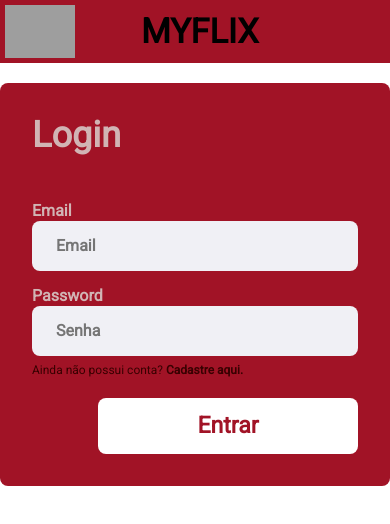
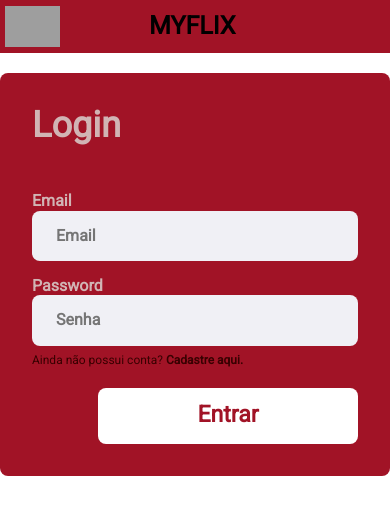
Before and after one commit to CaioCesarRocha/ProjetoFinal_Bootcamp_Eduzz, a React (Create React App) app in the folder myflix_web/: page / in a window 390 px wide. Shown: the top 524 px of the page. Built offline with nearby package versions, Linux system fonts and the light colour scheme; grey boxes are pictures that could not be loaded.

Commit message:
Deixando o site responsivo com media queries

```diff
--- a/myflix_web/src/components/description/index.js
+++ b/myflix_web/src/components/description/index.js
@@ -45,11 +45,11 @@ const Description = () => {
     }
 
     return (
-      <>
-        <S.Wrapper>
+      <S.Wrapper>
+        <S.WrapperContent>
           <S.WrapperImage src={movieState.movie.avatar} alt="Avatar of movie" />
           <S.WrapperInfoMovie>
-            <div>
+
               <S.WrapperTitle
                   href={movieState.movie.description}
                   target="_blank"
@@ -78,7 +78,7 @@ const Description = () => {
                 <h3>Genres:</h3>
                   <span>{movieState.movie.genres[0].name}, {movieState.movie.genres[1].name} </span>
               </S.WrapperMovieGeneric>
-            </div>
+
           </S.WrapperInfoMovie>
 
           <S.WrapperContainerOptions>
@@ -98,14 +98,14 @@ const Description = () => {
             </S.WrapperOptions>
           </S.WrapperContainerOptions>
 
-        </S.Wrapper>
+        </S.WrapperContent>
         {hasTrailer ?
             <ShowTrailer url={trailerURL} onClick={() => {setHasTrailer(false)}}  />
           :
             <span></span>
         }
 
-      </>
+      </S.Wrapper>
     );
   };
 
--- a/myflix_web/src/components/description/styled.js
+++ b/myflix_web/src/components/description/styled.js
@@ -1,21 +1,30 @@
 import styled from "styled-components";
 
 export const Wrapper = styled.div`
+  margin: 0;
+  width: 100%;
+`
+
+export const WrapperContent = styled.div`
   display: flex;
-  align-items: flex-center;
-  flex-direction: row;
-  background-color: #751aff;
-  width: 100%;
+  justify-content: center;
+  max-width: 100%;
+  flex: 1;
+
+  @media(max-width: 800px) {
+    flex-direction: column;
+    margin-top: 15px;
+  }
 `;
 
 export const WrapperInfoMovie = styled.div`
   display: flex;
   flex-direction: column;
-  background-color: #ccc;
   align-items: flex-center;
   justify-content: space-between;
   margin-left: 8px;
-  padding-top: 15px;
+  padding: 15px;
+
 
   h1 {
     font-size: 32px;
@@ -64,13 +73,19 @@ export const WrapperMovieGeneric = styled.div`
 
 export const WrapperImage = styled.img`
   border-radius: 10%;
-  width: 200px;
+  width: 230px;
   height: 220px;
   margin: 8px;
+
+  @media(max-width: 800px) {
+    justify-content: center;
+    margin: 0 auto;
+    width: 200px;
+    height: 180px;
+  }
 `;
 
 export const WrapperContainerOptions = styled.div`
-  background-color: red;
   display: flex;
   margin: auto 0;
   max-width: 100%;
@@ -89,11 +104,18 @@ export const WrapperOptions = styled.div`
   text {
     margin-top: 15px;
   }
+
+  @media(max-width: 800px) {
+    font-size: 18px;
+  }
+
+  @media(max-width: 350px) {
+    font-size: 14px;
+  }
 `
 
 export const WrapperButton = styled.button`
   font-size: 80px;
-  color: #a11326;
   display: flex;
   flex-direction: row;
   &:hover {
@@ -102,4 +124,12 @@ export const WrapperButton = styled.button`
   span{
     font-size: 30px;
   }
+
+  @media(max-width: 800px) {
+    font-size: 60px;
+  }
+
+  @media(max-width: 350px) {
+    font-size: 40px;
+  }
 `
--- a/myflix_web/src/components/menu/index.js
+++ b/myflix_web/src/components/menu/index.js
@@ -48,6 +48,7 @@ const Menu = () =>{
                 <h3>{username}</h3>
             </S.WrapperContentUsername>
 
+
             {
             signed ?
                 <button onClick={() => logout()}>
@@ -58,6 +59,7 @@ const Menu = () =>{
             :
                 ''
             }
+
         </S.WrapperHeader>
     )
 }
--- a/myflix_web/src/components/menu/styled.js
+++ b/myflix_web/src/components/menu/styled.js
@@ -17,9 +17,17 @@ export const WrapperHeader = styled.header`
 
 export const WrapperLogo = styled.a`
     img {
-        max-width: 70px;
+        max-width: 100%;
+        width: 75px;
     }
 
+    @media(max-width: 800px) {
+        width: 55px;
+    }
+
+    @media(max-width: 350px) {
+        width: 45px;
+    }
 `;
 
 
@@ -38,6 +46,21 @@ export const WrapperOption = styled.a`
         color: #f79292;
         box-shadow: #000;
     }
+
+
+    @media(max-width: 800px) {
+        font-size: 24px;
+        h1 {
+            font-size: 12px;
+        }
+    }
+
+    @media(max-width: 350px) {
+        font-size: 18px;
+        h1 {
+            font-size: 8px;
+        }
+    }
 `
 
 export const WrapperContentTitle = styled.div`
@@ -47,6 +70,10 @@ export const WrapperContentTitle = styled.div`
     justify-content: center;
     text-align: center;
     padding:12px;
+
+    @media(max-width: 800px) {
+
+    }
 `;
 
 
@@ -54,6 +81,14 @@ export const WrapperTitle = styled.h1`
     font-size: 34px;
     text-align: center;
     font-weight: bold;
+
+    @media(max-width: 800px) {
+        font-size: 25px;
+    }
+
+    @media(max-width: 350px) {
+        font-size: 17px;
+    }
 `;
 
 
@@ -63,8 +98,19 @@ export const WrapperContentUsername = styled.div`
     max-width: 17%;
     justify-content: right;
     text-align: center;
-    padding:12px;
+    padding: 8px;
+
+    @media(max-width: 800px) {
+        padding: 0px;
+        h3 {
+            font-size: 12px;
+        }
+    }
+
+    @media(max-width: 350px) {
+        padding: 0px;
+        h3 {
+            font-size: 8px;
+        }
+    }
 `;
-
-export const WrapperLogout = styled.button`
-`
--- a/myflix_web/src/components/sections/styled.js
+++ b/myflix_web/src/components/sections/styled.js
@@ -1,5 +1,6 @@
 import styled from "styled-components";
 import { Tabs, TabList, Tab, TabPanel } from "react-tabs";
+
 
 export const WrapperTabs = styled(Tabs)`
   font-size: 16px;
```
